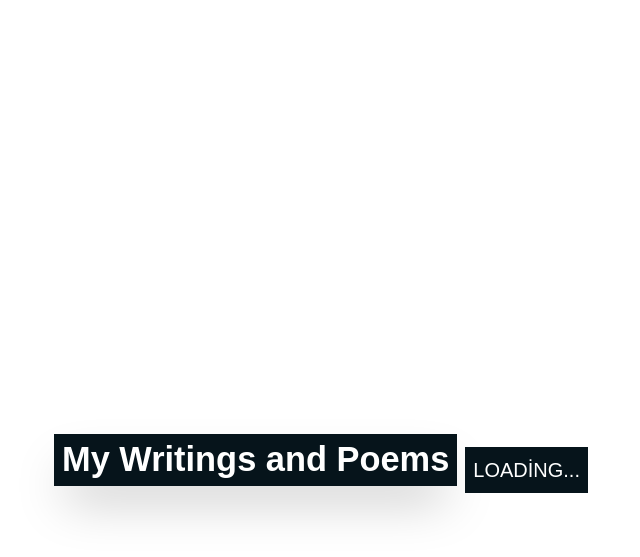
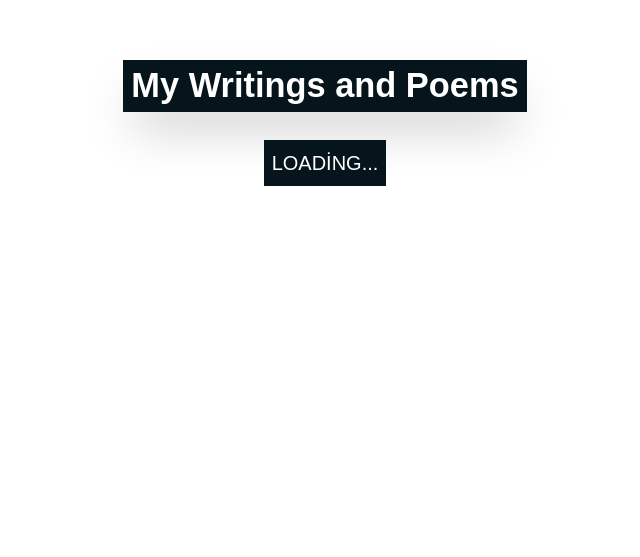
Before and after one commit to GamzKahraman/rgk-web, a React (Create React App) app: page / in a window 1280 px wide. Shown: the part 1873-2430 px from the top of the page, without its empty margins (315-955 px from the left). Built offline with nearby package versions, Linux system fonts and the light colour scheme.

Commit message:
Update Section3.js
css hataları düzeltildi

```diff
--- a/src/components/Section3.js
+++ b/src/components/Section3.js
@@ -1,24 +1,28 @@
 
 import React from "react";
 
+
 export const Section3 = () => {
     const labelClass =
-        "text-justify my-1 mx-2 text-[1.5vh] sm:text-[2vh] md::w-[40vw] xl:text-[2.5vh] bg-[#06141B] p-2 text-center"
+        "text-justify my-2 mx-2 text-[1.5vh] sm:text-[2vh] md::w-[40vw] xl:text-[2.5vh] bg-[#06141B] p-2 text-center";
 
     return (
-        <section className="bg-white text-white flex-col" id="section3">
+        <section className="bg-white text-white flex flex-col" id="section3">
             {/*Arka Plan*/}
             <div classsName="w-full h-[100px] bg-[#06141B]"></div>
-            <div className="w-full h-[90vh] flex flex-col justify-start sm:justify-center mx-4"></div>
-            <div className="flex items-center h-[15vh] justify-center">
+            <div className="w-full h-[90vh] flex flex-col justify-start sm:justify-center mx-4">
+            <div className="flex flex-col items-center h-full justify-center">
                 {/*Metinlerin CSS Özellikleri*/}
-                <label className="text-center text-white bg-[#06141B] shadow-2xl font-extrabold text-[3vh] sm:text-[3.5vh] lg:text-[4.3vh] h-fit xl:mb-5 px-2" >{`My Writings and Poems`}</label>
+                <label className="text-center text-white bg-[#06141B] shadow-2xl font-extrabold text-[3vh] sm:text-[3.5vh] lg:text-[4.3vh] h-fit xl:mb-5 px-2" >
+                    {`My Writings and Poems`}
+                    </label>
 
-                <div className="flex flex-col md:flex-row md:justify-around">
+                    <div className="flex flex-col md:flex-row md:justify-around">
                     <label className={labelClass}>
                     LOADİNG...
 
                     </label>
+                    </div>
                 </div>
 
             </div>
```
